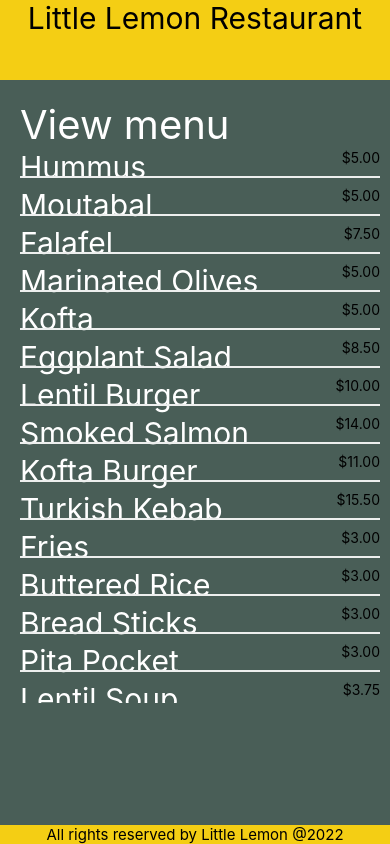
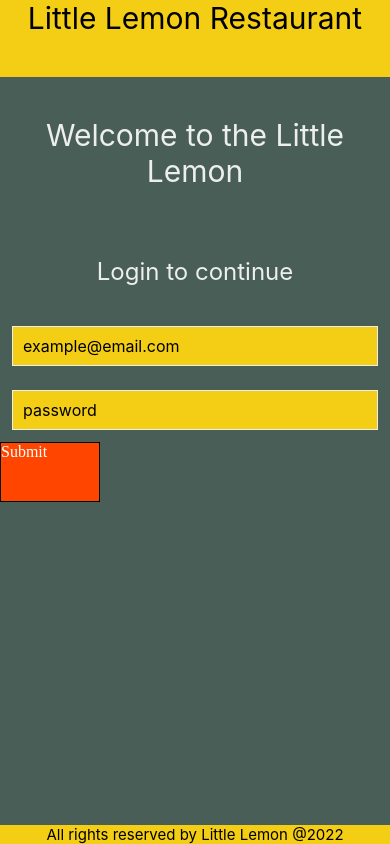
Before and after one commit to khalilovmusa/React_native_meta, a React Native app: screen / in a window 390 px wide. Built offline with nearby package versions, Linux system fonts and the light colour scheme.

Commit message:
TextInput an Pressable components and features

```diff
--- a/App.tsx
+++ b/App.tsx
@@ -1,10 +1,15 @@
-import WelcomeScreen from './src/components/organisms/WelcomeScreen/WelcomeScreen';
+// import WelcomeScreen from './src/components/organisms/WelcomeScreen/WelcomeScreen';
+
+// import FeedbackForm from "./src/components/organisms/FeedbackForm/FeedbackForm";
+import LoginScreen from "./src/components/organisms/LoginScreen/LoginScreen";
 
 function App() {
 
   return (
     <>
-    <WelcomeScreen />
+    {/* <WelcomeScreen /> */}
+    {/* <FeedbackForm /> */}
+    <LoginScreen />
     </>
   );
 }
--- /dev/null
+++ b/src/components/learncomponents/SectionList/TestSectionList.tsx
@@ -0,0 +1,74 @@
+import { SectionList, Text, View } from "react-native"
+
+const menuItemsToDisplay = [
+  {
+    title: 'Appetizers',
+    data: [
+      { name: 'Hummus', price: '$5.00' },
+      { name: 'Moutabal', price: '$5.00' },
+      { name: 'Falafel', price: '$7.50' },
+      { name: 'Marinated Olives', price: '$5.00' },
+      { name: 'Kofta', price: '$5.00' },
+      { name: 'Eggplant Salad', price: '$8.50' },
+    ],
+  },
+  {
+    title: 'Main Dishes',
+    data: [
+      { name: 'Lentil Burger', price: '$10.00' },
+      { name: 'Smoked Salmon', price: '$14.00' },
+      { name: 'Kofta Burger', price: '$11.00' },
+      { name: 'Turkish Kebab', price: '$15.50' },
+    ],
+  },
+  {
+    title: 'Sides',
+    data: [
+      { name: 'Fries', price: '$3.00', id: '11K' },
+      { name: 'Buttered Rice', price: '$3.00' },
+      { name: 'Bread Sticks', price: '$3.00' },
+      { name: 'Pita Pocket', price: '$3.00' },
+      { name: 'Lentil Soup', price: '$3.75' },
+      { name: 'Greek Salad', price: '$6.00' },
+      { name: 'Rice Pilaf', price: '$4.00' },
+    ],
+  },
+  {
+    title: 'Desserts',
+    data: [
+      { name: 'Baklava', price: '$3.00' },
+      { name: 'Tartufo', price: '$3.00' },
+      { name: 'Tiramisu', price: '$5.00' },
+      { name: 'Panna Cotta', price: '$5.00' },
+    ],
+  },
+];
+
+const TestSectionList = () => {
+   const renderItemFunc = ({ item: { name, price } }: { item: { name: string, price: string }}) => (
+      <View>
+         <Text>{name}</Text>
+         <Text>{price}</Text>
+      </View>
+   )
+
+   const renderSectionHeader = ({ section }: { section: { title: string }}) => (
+      <View style={{backgroundColor: 'yellow'}}>
+         <Text>
+            {section.title}
+         </Text>
+      </View>
+   )
+
+   return(
+      <View>
+         <SectionList
+           sections={menuItemsToDisplay}
+           renderSectionHeader={renderSectionHeader}
+           renderItem={renderItemFunc}
+         />
+      </View>
+   )
+}
+
+export default TestSectionList
--- a/src/components/molecules/Item/Item.tsx
+++ b/src/components/molecules/Item/Item.tsx
@@ -3,14 +3,16 @@ import styles from './ItemStyles'
 
 interface ItemProps {
    name: string
-   price: string
+   price?: string
 }
 
-const Item = ({ name, price } : ItemProps) => {
+const Item = ({ name } : ItemProps) => {
 return(
    <View style={styles.container}>
       <Text style={styles.item_text}>{name}</Text>
-      <Text>{price}</Text>
+      {/* <Text>{price}</Text>
+      !=> Removed the price because now im trying to use SectionList component
+      */}
    </View>
 )
 }
--- /dev/null
+++ b/src/components/organisms/FeedbackForm/FeedbackForm.tsx
@@ -0,0 +1,71 @@
+import * as React from 'react'
+import { TextInput, Text, ScrollView } from 'react-native'
+import styles from './FeedbackFormStyles'
+
+const FeedbackForm = () => {
+   const [ firstName, setFirstName ] = React.useState('')
+   const [ lastName, setLastName ] = React.useState('')
+   const [ message, setMessage ] = React.useState('')
+   const [ password, setPassword ] = React.useState('')
+   return(
+      <ScrollView style={styles.container}>
+         <Text style={styles.headingSection}>
+            How was your visit top Little Lemon?
+         </Text>
+         <Text style={styles.infoSection}>
+            Lorem, ipsum dolor sit amet consectetur adipisicing elit.
+            Vel explicabo, nihil recusandae exercitationem, odit quia ex ducimus,
+            commodi neque nam totam id asperiores magnam beatae similique enim?
+         </Text>
+         <TextInput
+               value={firstName}
+               style={styles.input}
+               onChangeText={setFirstName}
+               />
+         <TextInput
+               value={lastName}
+               style={styles.input}
+               onChangeText={setLastName}
+               />
+         <TextInput
+               value={message}
+               style={styles.messageInput}
+               onChangeText={setMessage}
+               multiline={true}
+               />
+         <TextInput
+               placeholder='Password'
+               value={password}
+               style={styles.input}
+               onChangeText={setPassword}
+               secureTextEntry={true} //!=> With this we can hide the password typed in this place
+               />
+         <TextInput
+               style={styles.input}
+               placeholder='Phone number'
+               keyboardType={"phone-pad"}
+               maxLength={10}
+               />
+
+      </ScrollView>
+   )
+}
+
+//?=> Common TextInput component props
+
+{/*
+
+   <TextInput
+   style={styles.input}
+   value={firstName}
+   onChangeText={onChangeFirstName}
+   placeholder={'First Name'}
+
+   multiline={boolean: true ? false}
+   maxLength={number: 250}
+   keyboardType={"phone-pad" || "default"}
+/>
+
+*/}
+
+export default FeedbackForm
--- /dev/null
+++ b/src/components/organisms/LoginScreen/LoginScreen.tsx
@@ -0,0 +1,48 @@
+import { Alert, Pressable, ScrollView, Text, TextInput, View } from "react-native"
+import styles from './LoginScreenStyles'
+import LittleLemonHeader from "../LittleLemonHeader/LittleLemonHeader"
+import LittleLemonFooter from "../LittleLemonFooter/LittleLemonFooter"
+import { useState } from "react"
+
+const LoginScreen = () => {
+   const [ email, setEmail ] = useState('')
+   const [ password, setPassword ] = useState('')
+
+   return(
+      <View style={styles.container}>
+         <LittleLemonHeader />
+         <ScrollView style={styles.container}>
+         <Text style={styles.headerText}>Welcome to the Little Lemon</Text>
+         <Text style={styles.regularText}>Login to continue</Text>
+         <TextInput
+         style={styles.input}
+         value={email}
+         placeholder={"example@email.com"}
+         onChangeText={setEmail}
+         // onFocus={() => Alert.alert("You've opened the textInput component")}
+         keyboardType={'email-address'}
+         clearButtonMode="always" //!=> Only for IOS
+         />
+         <TextInput
+         style={styles.input}
+         value={password}
+         secureTextEntry={true}
+         placeholder={"password"}
+         // onFocus={() => Alert.alert("You've opened the TextInput component")}
+         // onBlur={() => Alert.alert('Now youre leaving the TexInput component')}
+         onChangeText={setPassword}
+         keyboardType={'default'}
+         />
+      <Pressable
+      style={styles.button}
+      onPress={() => Alert.alert(`Your email: ${email},\nPassword: ${password}`)}
+      >
+         Submit
+      </Pressable>
+      </ScrollView>
+         <LittleLemonFooter />
+      </View>
+   )
+}
+
+export default LoginScreen
--- /dev/null
+++ b/src/components/organisms/LoginScreen/LoginScreenStyles.tsx
@@ -0,0 +1,37 @@
+import { StyleSheet } from "react-native";
+
+export default StyleSheet.create({
+  container: {
+    flex: 1,
+    backgroundColor: '#495E57'
+  },
+  headerText: {
+    padding: 40,
+    fontSize: 30,
+    color: '#EDEFEE',
+    textAlign: 'center',
+  },
+  regularText: {
+    fontSize: 24,
+    padding: 20,
+    marginVertical: 8,
+    color: '#EDEFEE',
+    textAlign: 'center',
+  },
+     input: {
+      height: 40,
+      margin: 12,
+      borderWidth: 1,
+      padding: 10,
+      fontSize: 16,
+      borderColor: '#EDEFEE',
+      backgroundColor: '#F4CE14',
+   },
+   button: {
+      width: 100,
+      height: 60,
+      borderWidth: 1,
+      backgroundColor: 'orangered',
+      color: '#fff'
+   }
+});
--- a/src/components/organisms/MenuItems/MenuItems.tsx
+++ b/src/components/organisms/MenuItems/MenuItems.tsx
@@ -1,6 +1,6 @@
-import { View, Text, FlatList } from "react-native"
+import { View, Text, FlatList, SectionList } from "react-native"
 import styles from './MenuItemsStyles'
-import menuItemsToDisplay from '../../../../store/menuItems'
+// import menuItemsToDisplay from '../../../../store/menuItems'
 import Item from "../../molecules/Item/Item"
 import React from "react"
 
@@ -44,24 +44,82 @@ const MenuFooter = () => (
    </Text>
 )
 
+// const MenuItems = () => {
+
+//    const renderItem = ({ item }: { item: RenderItemProps }) => (
+//       <Item price={item.price} name={item.name} />
+//    )
+
+//    return(
+//       <View style={styles.menu_items_wrapper}>
+//          <FlatList
+//          data={menuItemsToDisplay}
+//          renderItem={renderItem}
+//          keyExtractor={(item) => item.id}
+//          ItemSeparatorComponent={Seperator}
+//          ListHeaderComponent={MenuHeader}
+//          ListFooterComponent={MenuFooter}
+//          />
+//       </View>
+//    )
+// }
+
+//TODO=> In here we will recreate the component using SectionList
+
+const menuItemsToDisplaySection = [
+  {
+    title: 'Appetizers',
+    data: [
+      'Hummus',
+      'Moutabal',
+      'Falafel',
+      'Marinated Olives',
+      'Kofta',
+      'Eggplant Salad',
+    ],
+  },
+  {
+    title: 'Main Dishes',
+    data: ['Lentil Burger', 'Smoked Salmon', 'Kofta Burger', 'Turkish Kebab'],
+  },
+  {
+    title: 'Sides',
+    data: [
+      'Fries',
+      'Buttered Rice',
+      'Bread Sticks',
+      'Pita Pocket',
+      'Lentil Soup',
+      'Greek Salad',
+      'Rice Pilaf',
+    ],
+  },
+  {
+    title: 'Desserts',
+    data: ['Baklava', 'Tartufo', 'Tiramisu', 'Panna Cotta'],
+  },
+];
+
 const MenuItems = () => {
 
-   const renderItem = ({ item }: { item: RenderItemProps }) => (
-      <Item price={item.price} name={item.name} />
-   )
+  const renderItem = ({ item }: { item: string}) => <Item name={item} />
 
-   return(
+  const renderSectionHeader = ({ section : { title }}: { section: { title: string, data: string[] }}) => (
+    <Text style={styles.view_menu}>{title}</Text>
+  )
+
+  return(
       <View style={styles.menu_items_wrapper}>
-         <FlatList
-         data={menuItemsToDisplay}
-         renderItem={renderItem}
-         keyExtractor={(item) => item.id}
-         ItemSeparatorComponent={Seperator}
-         ListHeaderComponent={MenuHeader}
-         ListFooterComponent={MenuFooter}
-         />
+      <SectionList
+            keyExtractor={(item, index) => item + index}
+            sections={menuItemsToDisplaySection} //!=> The array that holds data
+            renderItem={renderItem} //!=> item renderer function
+            renderSectionHeader={renderSectionHeader} //!=> Render section headers
+            ItemSeparatorComponent={Seperator} //?=> Used to seperate the list items from each other
+            ListFooterComponent={MenuFooter} //?=> Used to add footer to the end of the SectionList component
+          />
       </View>
-   )
+  )
 }
 
 export default MenuItems
--- a/src/components/organisms/MenuItems/MenuItemsStyles.tsx
+++ b/src/components/organisms/MenuItems/MenuItemsStyles.tsx
@@ -6,7 +6,7 @@ const yellow = '#F4CE14'
 
 export default StyleSheet.create({
    menu_items_wrapper: {
-      flex: 0.75,
+      flex: 1,
       padding: 20,
       paddingRight: 10
    },
@@ -18,13 +18,14 @@ export default StyleSheet.create({
       fontSize: 40,
       flexWrap: 'wrap',
       color: 'white',
+      backgroundColor: 'orangered'
    },
    menu_items: {
       color: yellow,
       fontSize: 15
    },
    seperator_styles: {
-      borderWidth: 1,
+      borderBottomWidth: 1,
       borderColor: '#EDEFEE'
    },
    menu_footer: {
--- a/src/components/organisms/WelcomeScreen/WelcomeScreen.tsx
+++ b/src/components/organisms/WelcomeScreen/WelcomeScreen.tsx
@@ -2,14 +2,16 @@ import { StyleSheet, View } from "react-native"
 import LittleLemonHeader from "../LittleLemonHeader/LittleLemonHeader"
 import LittleLemonFooter from "../LittleLemonFooter/LittleLemonFooter"
 // import LittleLemonDescription from "../LittleLemonDescription/LittleLemonDescription"
-import MenuItems from "../MenuItems/MenuItems"
+// import MenuItems from "../MenuItems/MenuItems"
+import TestSectionList from "../../learncomponents/SectionList/TestSectionList"
 
 const WelcomeScreen = () => {
    return(
       <View style={styles.container}>
       <LittleLemonHeader />
       {/* <LittleLemonDescription /> */}
-      <MenuItems />
+      <TestSectionList />
+      {/* <MenuItems /> */}
       <LittleLemonFooter />
     </View>
    )
```
Also changed, not shown: src/components/organisms/FeedbackForm/FeedbackFormStyles.tsx (added, +41 -0 lines).
